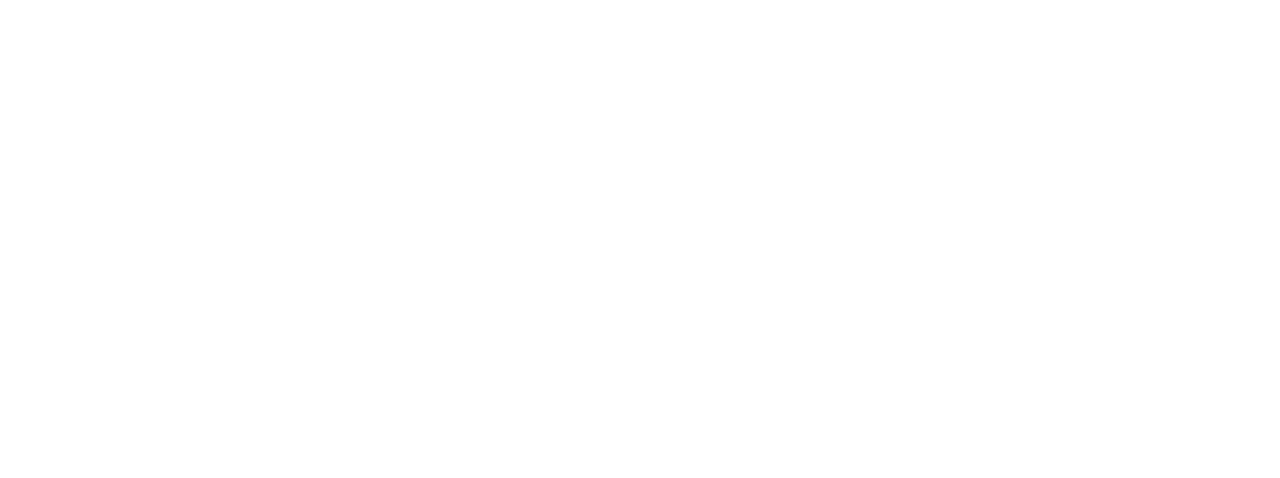
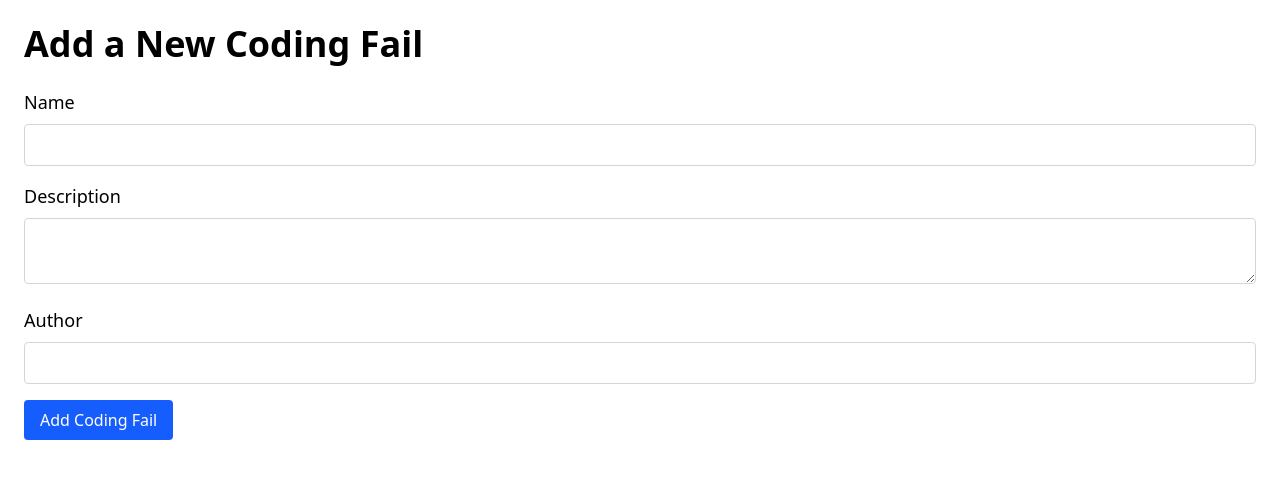
Before and after one commit to kalviumcommunity/S84_Funniest_Coding_Fails, a React (Vite) app in the folder client/: page /add in a window 1280 px wide. Before the commit this address had no page. Shown: the top 478 px of the page. Built offline with nearby package versions, Linux system fonts and the light colour scheme.

Commit message:
done adding-entity-form

```diff
--- a/client/src/App.jsx
+++ b/client/src/App.jsx
@@ -1,17 +1,17 @@
 import React from "react";
-import {BrowserRouter as Router, Routes,Route} from 'react-router-dom';
+import { BrowserRouter as Router, Routes, Route } from 'react-router-dom';
 import Home from "./Pages/Homepage";
+import AddEntity from "./Pages/AddEntity";
 
 const App = () => {
   return (
     <Router>
       <Routes>
         <Route path="/" element={<Home />} />
+        <Route path="/add" element={<AddEntity />} />
       </Routes>
-      </Router>
-
-  )
-
+    </Router>
+  );
 }
 
 export default App;
--- /dev/null
+++ b/client/src/Pages/AddEntity.jsx
@@ -0,0 +1,86 @@
+import { useState } from 'react';
+import axios from 'axios';
+import { useNavigate } from 'react-router-dom';
+
+function AddEntity() {
+  const [formData, setFormData] = useState({
+    name: '',
+    description: '',
+    author: '',
+  });
+  const [error, setError] = useState(null);
+  const navigate = useNavigate();
+
+  const handleChange = (e) => {
+    const { name, value } = e.target;
+    setFormData({ ...formData, [name]: value });
+  };
+
+  const handleSubmit = async (e) => {
+    e.preventDefault();
+    try {
+      await axios.post('http://localhost:3000/api/funniest', formData);
+      navigate('/'); // Redirect to the homepage after successful submission
+    } catch (err) {
+      console.error('Error adding entity:', err);
+      setError('Failed to add entity. Please try again.');
+    }
+  };
+
+  return (
+    <div className="p-6">
+      <h1 className="text-4xl font-bold mb-6">Add a New Coding Fail</h1>
+      {error && <p className="text-red-500 mb-4">{error}</p>}
+      <form onSubmit={handleSubmit} className="space-y-4">
+        <div>
+          <label className="block text-lg font-medium mb-2" htmlFor="name">
+            Name
+          </label>
+          <input
+            type="text"
+            id="name"
+            name="name"
+            value={formData.name}
+            onChange={handleChange}
+            className="w-full p-2 border border-gray-300 rounded"
+            required
+          />
+        </div>
+        <div>
+          <label className="block text-lg font-medium mb-2" htmlFor="description">
+            Description
+          </label>
+          <textarea
+            id="description"
+            name="description"
+            value={formData.description}
+            onChange={handleChange}
+            className="w-full p-2 border border-gray-300 rounded"
+            required
+          />
+        </div>
+        <div>
+          <label className="block text-lg font-medium mb-2" htmlFor="author">
+            Author
+          </label>
+          <input
+            type="text"
+            id="author"
+            name="author"
+            value={formData.author}
+            onChange={handleChange}
+            className="w-full p-2 border border-gray-300 rounded"
+          />
+        </div>
+        <button
+          type="submit"
+          className="px-4 py-2 bg-blue-600 text-white rounded hover:bg-blue-700"
+        >
+          Add Coding Fail
+        </button>
+      </form>
+    </div>
+  );
+}
+
+export default AddEntity;
--- a/client/src/Pages/Homepage.jsx
+++ b/client/src/Pages/Homepage.jsx
@@ -1,5 +1,6 @@
 import { useEffect, useState } from 'react';
 import axios from 'axios';
+import { Link } from 'react-router-dom';
 import CodingFail from '../components/CodeFailCard';
 
 function Home() {
@@ -23,6 +24,12 @@
       <header className="bg-red-600 text-blue p-10">
         <h1 className="text-6xl font-bold">Welcome to S84 Funniest Coding Fails</h1>
         <p className="mt-2">Your go-to place for hilarious coding moments!</p>
+        <Link
+          to="/add"
+          className="mt-4 inline-block px-4 py-2 bg-blue-600 text-white rounded hover:bg-blue-700"
+        >
+          Add a New Coding Fail
+        </Link>
       </header>
       <main className="p-6">
         <section className="mb-8">
```
